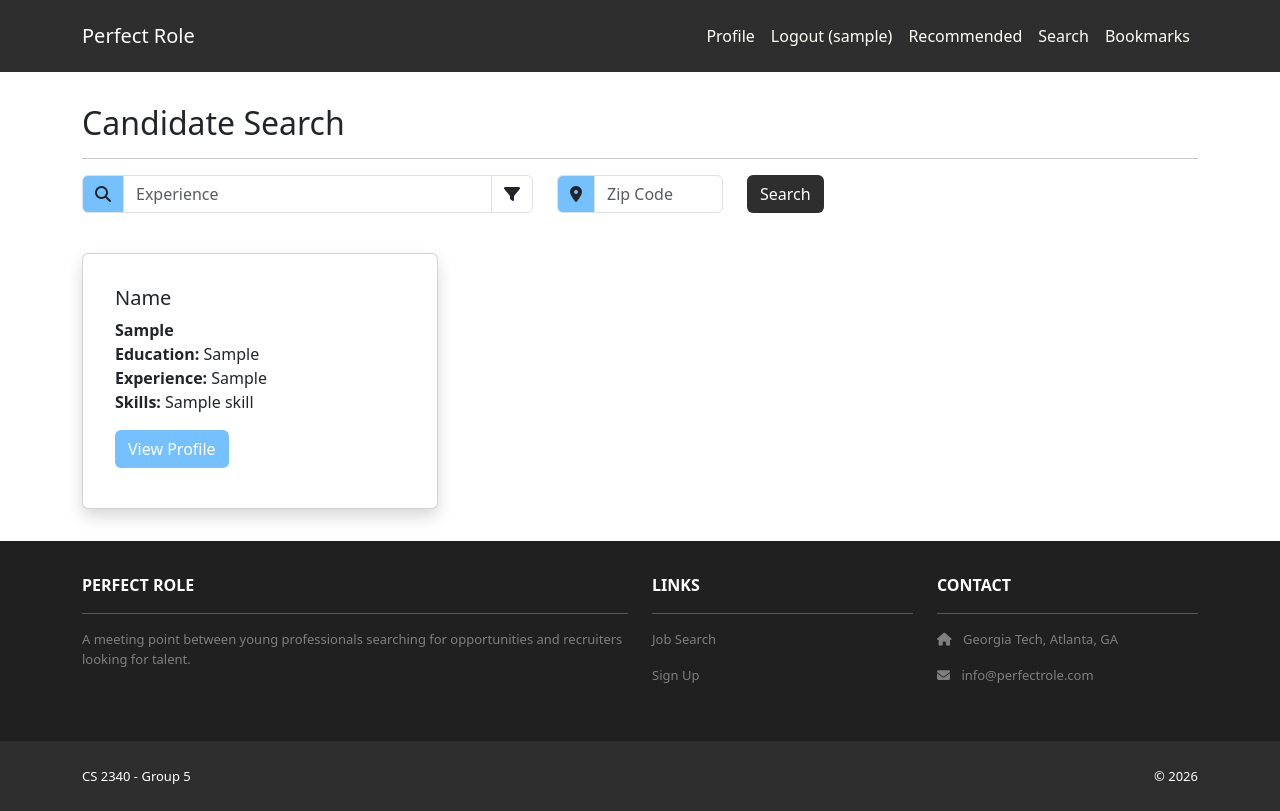
After one commit to CS2340Group5/Project2, a Django app: page /accounts/candidatesearch/ in a window 1280 px wide. The commit adds this page. Run offline with Django 5.2, Linux system fonts and the light colour scheme; a user stored in the database is signed in; tables that the repository leaves empty hold one stand-in row (values such as "Sample post").

Commit message:
SCRUM-15: Added candidate search

```diff
--- a/perfect_role/accounts/models.py
+++ b/perfect_role/accounts/models.py
@@ -40,6 +40,10 @@ class GenericUser(AbstractUser):
     def __str__(self):
         return f"{super().__str__()} - Role: {self.role}"
 
+    def skills_toString(self):
+            sl = self.skills.all()
+            return ", ".join([str(s) for s in sl])
+
 
 # Example of improved field with the social links
 '''
--- /dev/null
+++ b/perfect_role/accounts/templates/accounts/candidatesearch.html
@@ -0,0 +1,83 @@
+{% extends 'base.html' %}
+{% block content %}
+<div class="p-3">
+  <div class="container">
+    <div class="row mt-3">
+      <div class="col mx-auto mb-3">
+        <h2>Candidate Search</h2>
+        <hr />
+        <div class="card-text">
+          <form method="GET">
+            <div class="row">
+              <div class="col-5">
+                <div class="input-group col-6">
+                  <div class="input-group-text" style="background-color: #75c1ff"><i class="fa-solid fa-magnifying-glass"></i></div>
+                  <input type="text" class="form-control" name="search" placeholder="Experience">
+                  <button class="input-group-text" type="button" data-bs-toggle="collapse" data-bs-target="#filterPanel" style="background-color: #FFFFFF">
+                    <i class="fa-solid fa-filter"></i>
+                  </button>
+                </div>
+              </div>
+              <div class="col-2">
+                <div class="input-group col-6">
+                  <div class="input-group-text" style="background-color: #75c1ff"><i class="fa-solid fa-location-dot"></i></div>
+                  <input type="text" class="form-control" name="zip" placeholder="Zip Code">
+                </div>
+              </div>
+              <div class="col-auto">
+                <button class="btn bg-dark text-white" type="submit">Search</button>
+              </div>
+            </div>
+            <div class="collapse mt-3" id="filterPanel">
+              <div class="card shadow p-3 mb-4 rounded">
+                <div class="card-body">
+                    <b class="text-start">Filters</b><br /><br />
+                    <button class="btn bg-dark text-white" type="button" data-bs-toggle="collapse" data-bs-target="#skillsPanel">Skills</button><br /><br />
+                        <div class="collapse mt-0" id="skillsPanel">
+                            <div class="card shadow p-3 mb-4 rounded" style="width: 800px">
+                                <div class="card-body">
+                                    <b class="text-start">Skills</b>
+                                    {% for skill in template_data.skills %}
+                                    <div class="form-check">
+                                        <input class="form-check-input" type="checkbox" name="skills" value="{{ skill.name }}" id="skill{{ skill.id }}">
+                                        {{ skill.name }}
+                                    </div>
+                                    {% endfor %}
+                                </div>
+                            </div>
+                        </div>
+                </div>
+              </div>
+            </div>
+          </form>
+          <div class="row mt-4 gy-3">
+            {% for candidate in template_data.candidates %}
+            <div class="col-md-6 col-lg-4">
+              <div class="card shadow p-3 h-100 rounded">
+                <div class="card-body">
+                  <div class="card-title">
+                    <!--<h5> {{ candidate.first_name }} </h5>-->
+                    <h5> Name </h5>
+                    <b>{{ candidate.headline|default:"No header" }}</b><br />
+                    {% if candidate.show_education %}
+                    <b>Education: </b>{{ candidate.education }}<br />
+                    {% endif %}
+                    {% if candidate.show_experience %}
+                    <b>Experience: </b>{{candidate.experience}}<br />
+                    {% endif %}
+                    <b>Skills: </b>{{ candidate.skills_toString }}<br />
+                    <!--<b>Location: </b>{{ candidate.location }}<br />-->
+
+                    <a href="#" class="btn mt-3 text-white" style="background-color: #75c1ff">View Profile</a>
+                  </div>
+                </div>
+              </div>
+            </div>
+            {% endfor %}
+          </div>
+        </div>
+      </div>
+    </div>
+  </div>
+</div>
+{% endblock content %}
--- a/perfect_role/accounts/urls.py
+++ b/perfect_role/accounts/urls.py
@@ -12,4 +12,5 @@ urlpatterns = [
     path('profile/skills/<int:id>/remove/', views.remove_skill, name='accounts.remove_skill'),
     path('profile/links/add/', views.add_link, name='accounts.add_link'),
     path('profile/links/<int:id>/delete/', views.delete_link, name='accounts.delete_link'),
+    path('candidatesearch/', views.candidatesearch, name='accounts.candidatesearch'),
 ]
--- a/perfect_role/accounts/views.py
+++ b/perfect_role/accounts/views.py
@@ -124,3 +124,24 @@ def remove_skill(request, id):
     skill = get_object_or_404(Skill, id=id)
     request.user.skills.remove(skill)
     return redirect(reverse('accounts.edit_profile') + '#skills')
+
+@login_required
+def candidatesearch(request):
+    candidates = GenericUser.objects.filter(role='APPLICANT', is_public="True")
+    skills = request.GET.getlist('skills')
+    # location = request.GET.get('zip')
+    workexp = request.GET.get('workexp')
+
+    # ----WAITING FOR LOCATION IMPLEMENTATION----
+
+    if skills:
+        candidates = candidates.filter(skills__name__in=skills).distinct()
+    # if location:
+    #     candidates = candidates.filter(location=location)
+    if workexp:
+        candidates = candidates.filter(experience__icontains=workexp)
+
+    template_data = {}
+    template_data['candidates'] = candidates
+    template_data['skills'] = Skill.objects.all()
+    return render(request, 'accounts/candidatesearch.html', {'template_data': template_data})
--- a/perfect_role/perfect_role/templates/base.html
+++ b/perfect_role/perfect_role/templates/base.html
@@ -30,6 +30,7 @@
             {% if user.role == "RECRUITER" %}
             <a class="nav-link" href="{% url 'posts.viewjobs' %}">My Postings</a>
             <a class="nav-link" href="{% url 'posts.postjobs' %}">Post Jobs</a>
+            <a class="nav-link" href="{% url 'accounts.candidatesearch' %}">Candidate Search</a>
             {% else %}
             <a class="nav-link" href="{% url 'posts.index' %}">Search</a>
             <a class="nav-link" href="{% url 'posts.viewbookmarks' %}">Bookmarks</a>
```
